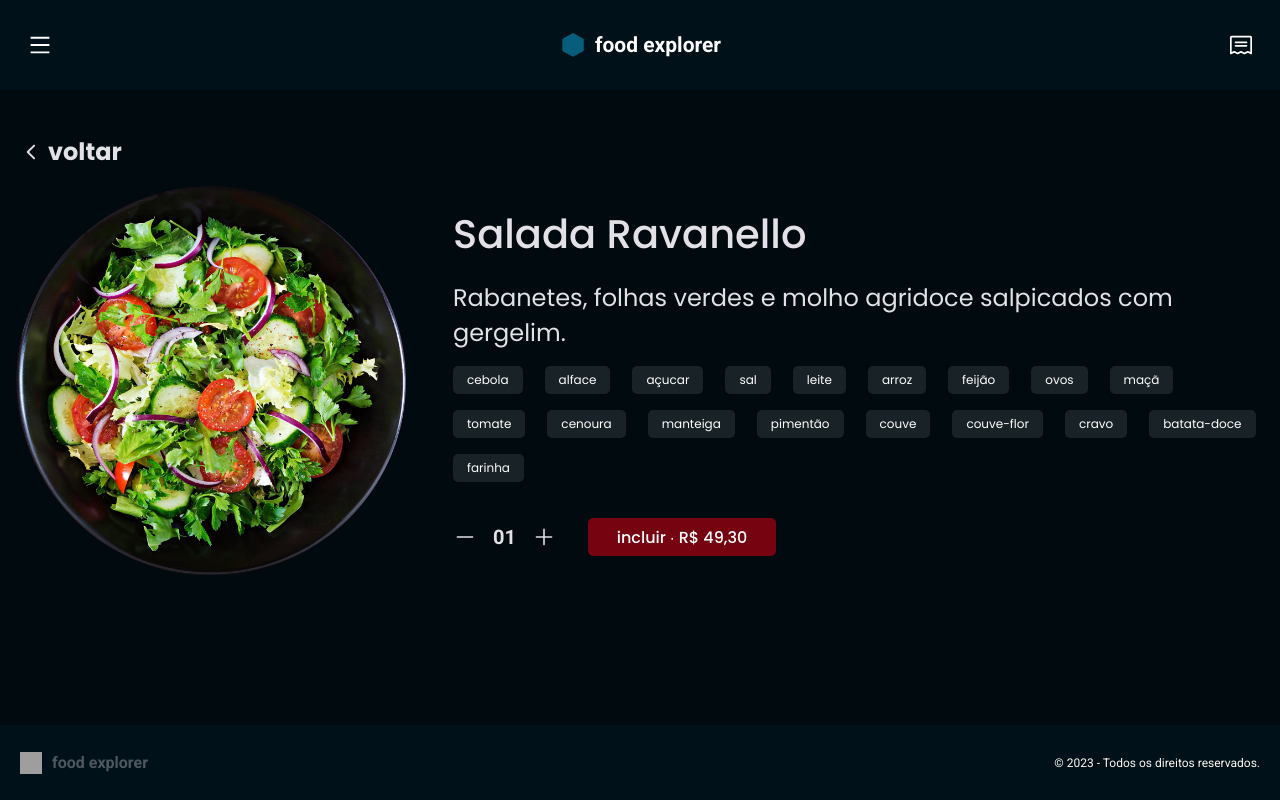
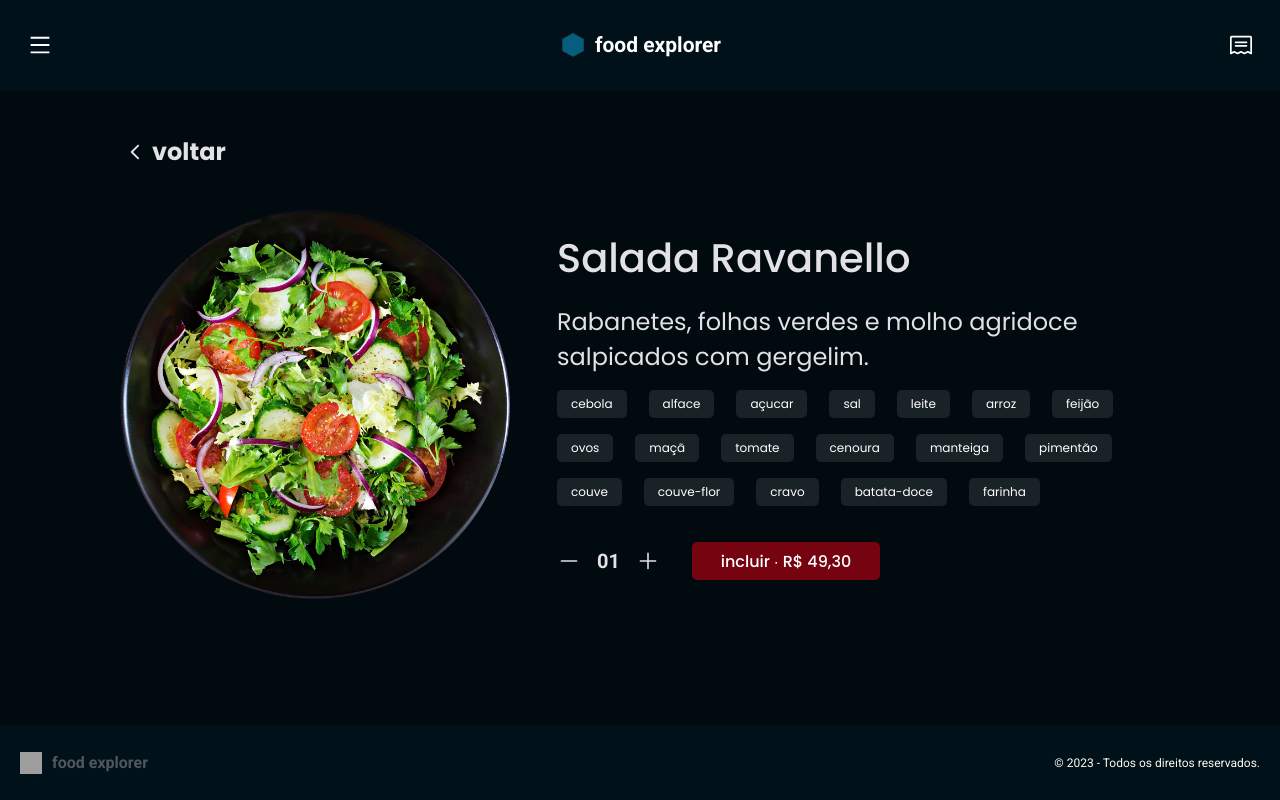
Before and after one commit to dbento-dev/food-explorer, a React (Vite) app: page / in a window 1280 px wide. Built offline with nearby package versions, Linux system fonts and the light colour scheme; grey boxes are pictures that could not be loaded.

Commit message:
fix: general styles

```diff
--- a/src/pages/Details/styles.js
+++ b/src/pages/Details/styles.js
@@ -105,10 +105,14 @@ export const Content = styled.div`
   }
 
   @media ${device.laptop} {
+    padding: 4.4rem 12rem 1.6rem;
+    height: 100%;
+
     > button:first-child {
       align-self: flex-start;
       font-weight: 700;
       font-size: 2.4rem;
+      margin-bottom: 4rem;
     }
 
     > .dish {
```
